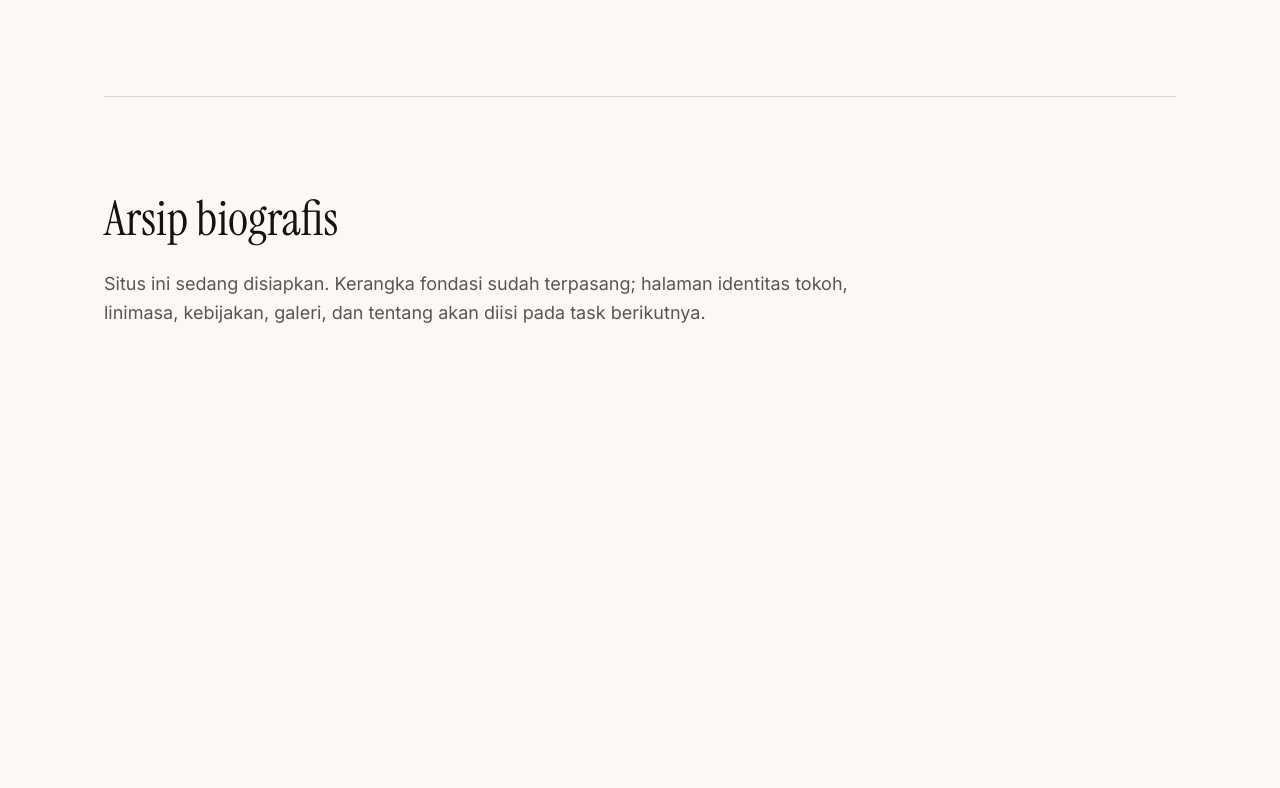
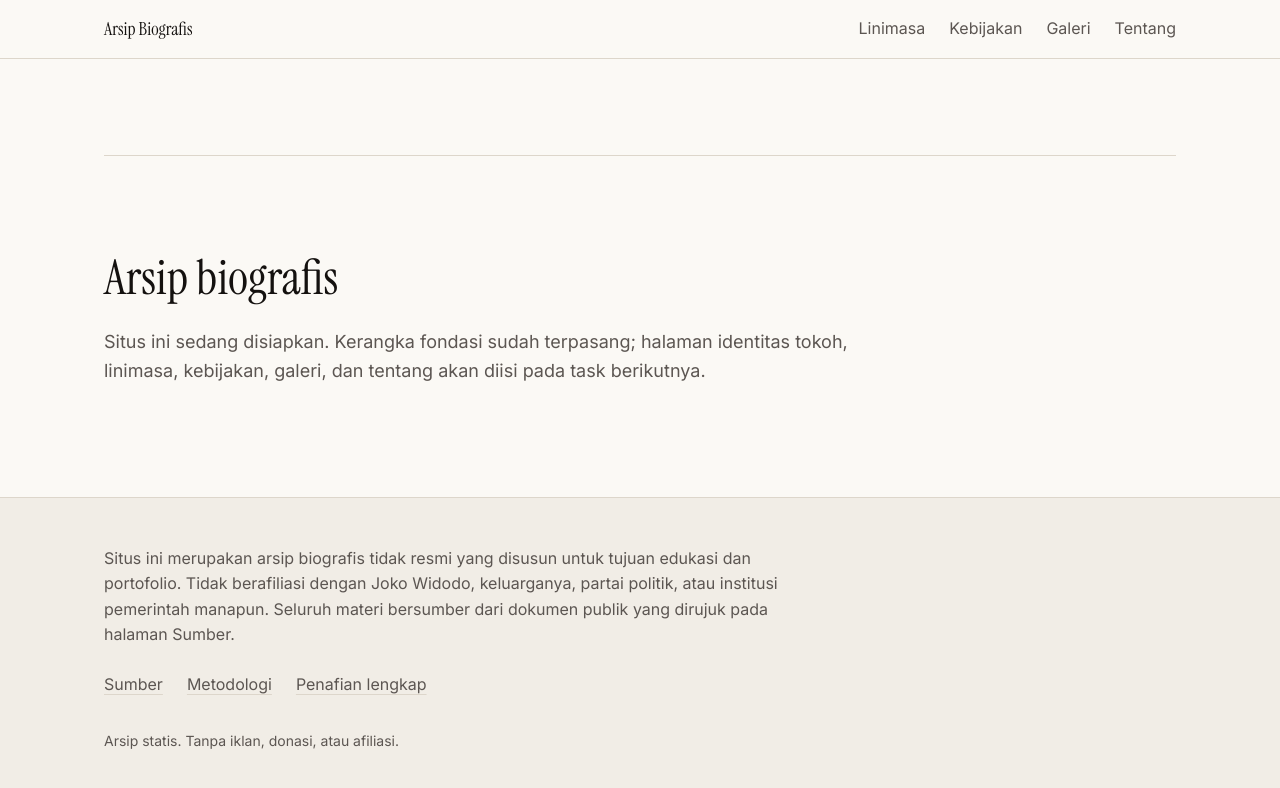
Before and after one commit to pradanafiqih/profile, a Next.js app: page / in a window 1280 px wide. Shown: the top 788 px of the page. Built offline with nearby package versions, Linux system fonts and the light colour scheme; no server answers.

Commit message:
feat: mount SiteHeader (client) + SiteFooter in root layout (#3.4)

```diff
--- a/app/layout.tsx
+++ b/app/layout.tsx
@@ -2,6 +2,8 @@
 import { Inter, Instrument_Serif } from "next/font/google";
 import "./globals.css";
 import { getContent } from "@/lib/content";
+import { SiteHeader } from "@/components/layout/site-header";
+import { SiteFooter } from "@/components/layout/site-footer";
 
 /*
  * Panggil loader konten saat modul dimuat. Efeknya:
@@ -72,7 +74,13 @@
         >
           Lewati ke konten
         </a>
-        {children}
+        <div className="flex min-h-screen flex-col">
+          <SiteHeader />
+          <main id="main" className="flex-1">
+            {children}
+          </main>
+          <SiteFooter />
+        </div>
       </body>
     </html>
   );
--- a/components/layout/site-header.tsx
+++ b/components/layout/site-header.tsx
@@ -1,4 +1,12 @@
+"use client";
+
+// Client Component karena `aria-current` butuh `usePathname()` dari
+// `next/navigation`. App Router tidak menyediakan pathname ke root
+// Server Component secara native; alternatifnya middleware + headers(),
+// tapi untuk satu nav tautan statis, `usePathname` lebih sederhana.
+
 import Link from "next/link";
+import { usePathname } from "next/navigation";
 
 /*
  * SiteHeader (R7.1, R7.2, R7.5).
@@ -24,7 +32,8 @@
   return pathname === href || pathname.startsWith(`${href}/`);
 }
 
-export function SiteHeader({ pathname = "/" }: { pathname?: string }) {
+export function SiteHeader() {
+  const pathname = usePathname() ?? "/";
   return (
     <header className="border-b border-rule bg-paper">
       <div className="mx-auto flex w-full max-w-content items-center justify-between gap-6 px-6 py-4">
```
